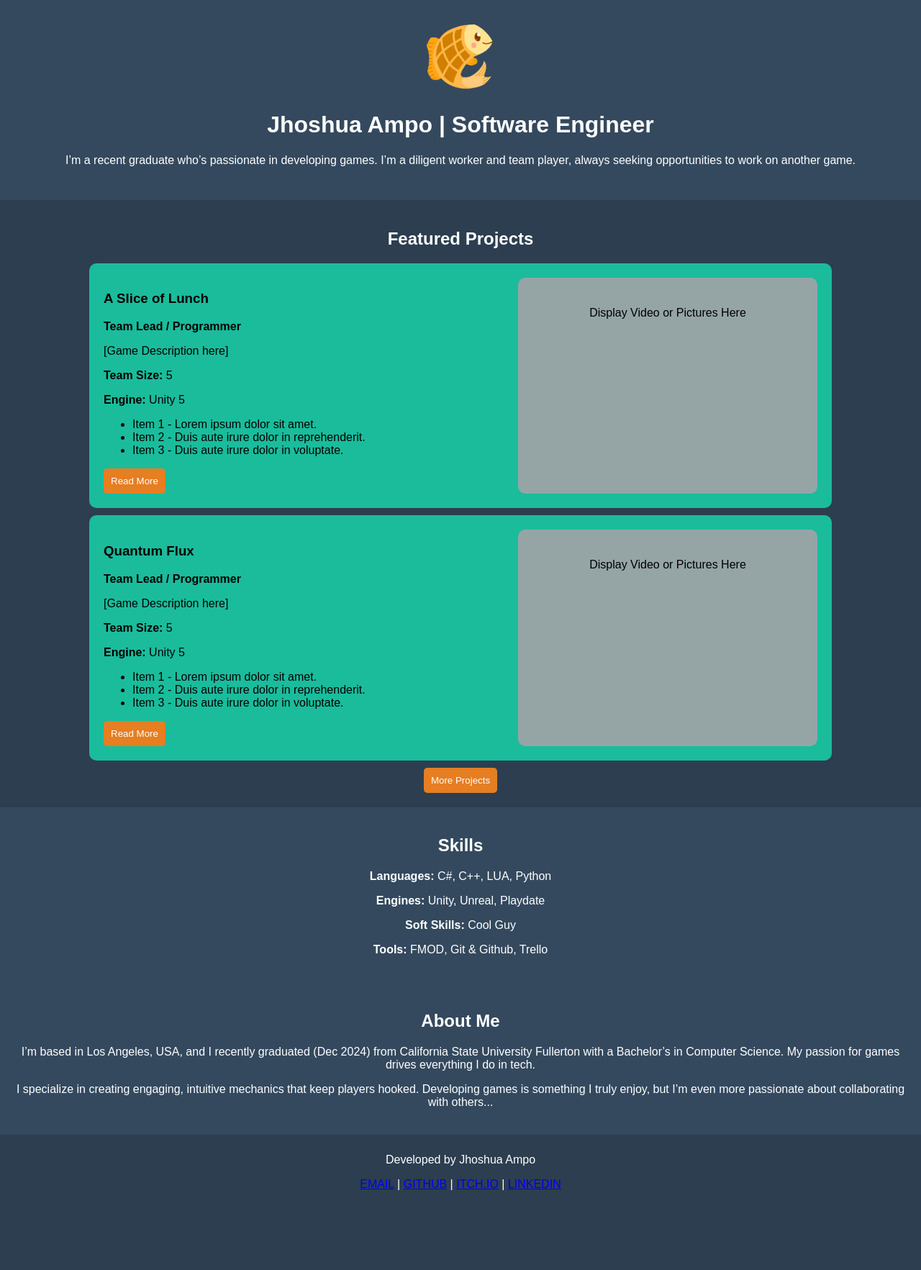
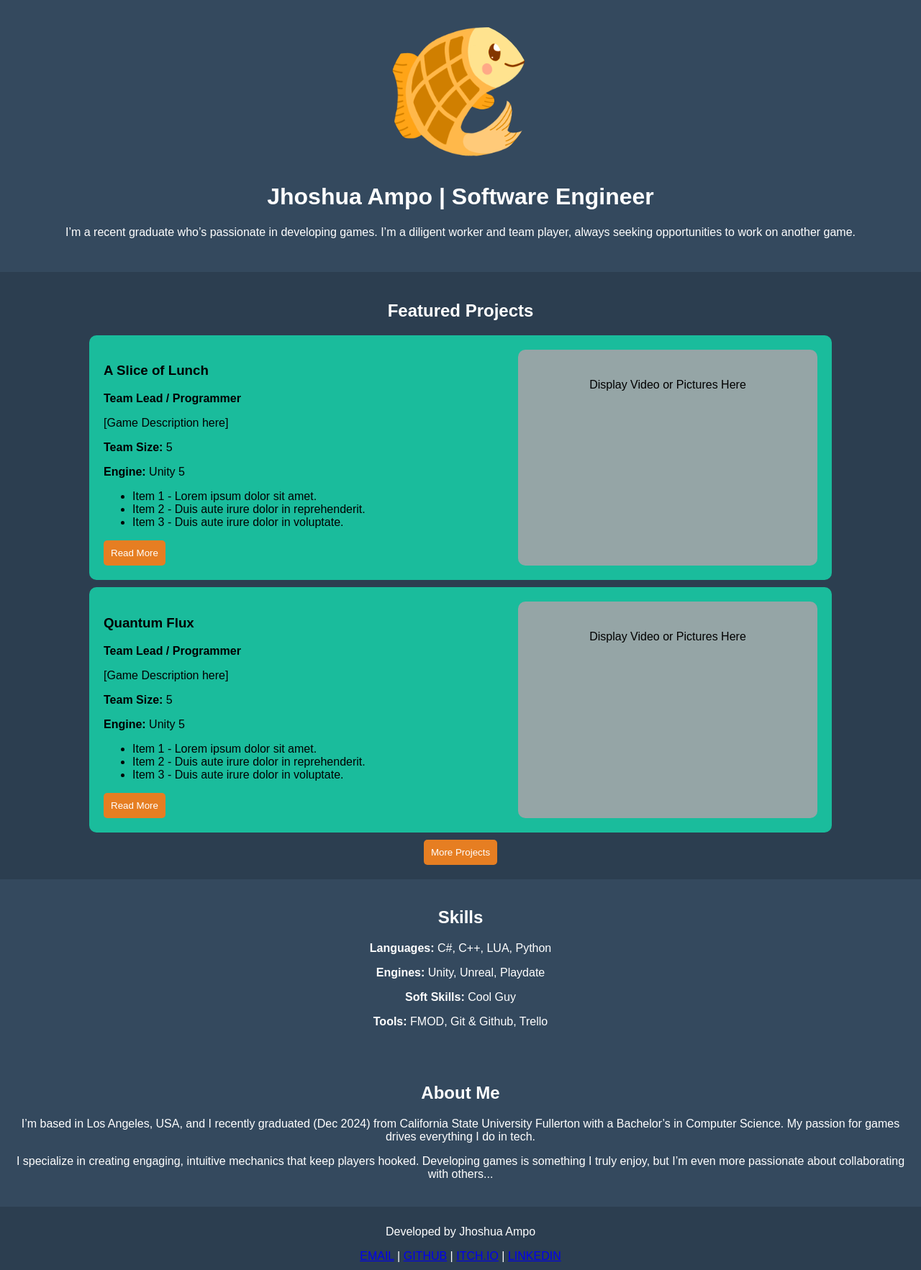
Before and after one commit to Waffle-Fish/Waffle-Fish.github.io, a Jekyll site: the page built from README.md, in a window 1280 px wide. Shown: the whole page at 72% size. Built offline with Jekyll 4.4.1, drawn with Linux system fonts in a browser that asks for light colours; our own code applies the rules of GitHub Pages for plain Markdown files; before the commit the page ends 1665 px from its top, so only the background shows below that.

Commit message:
update image border

```diff
--- a/assets/style.css
+++ b/assets/style.css
@@ -15,8 +15,8 @@
 }
 
 .hero-content .profile-pic {
-  width: 100px;
-  border-radius: 50%;
+  width: 200px;
+  border-radius: 80%;
 }
 
 .projects {
```
